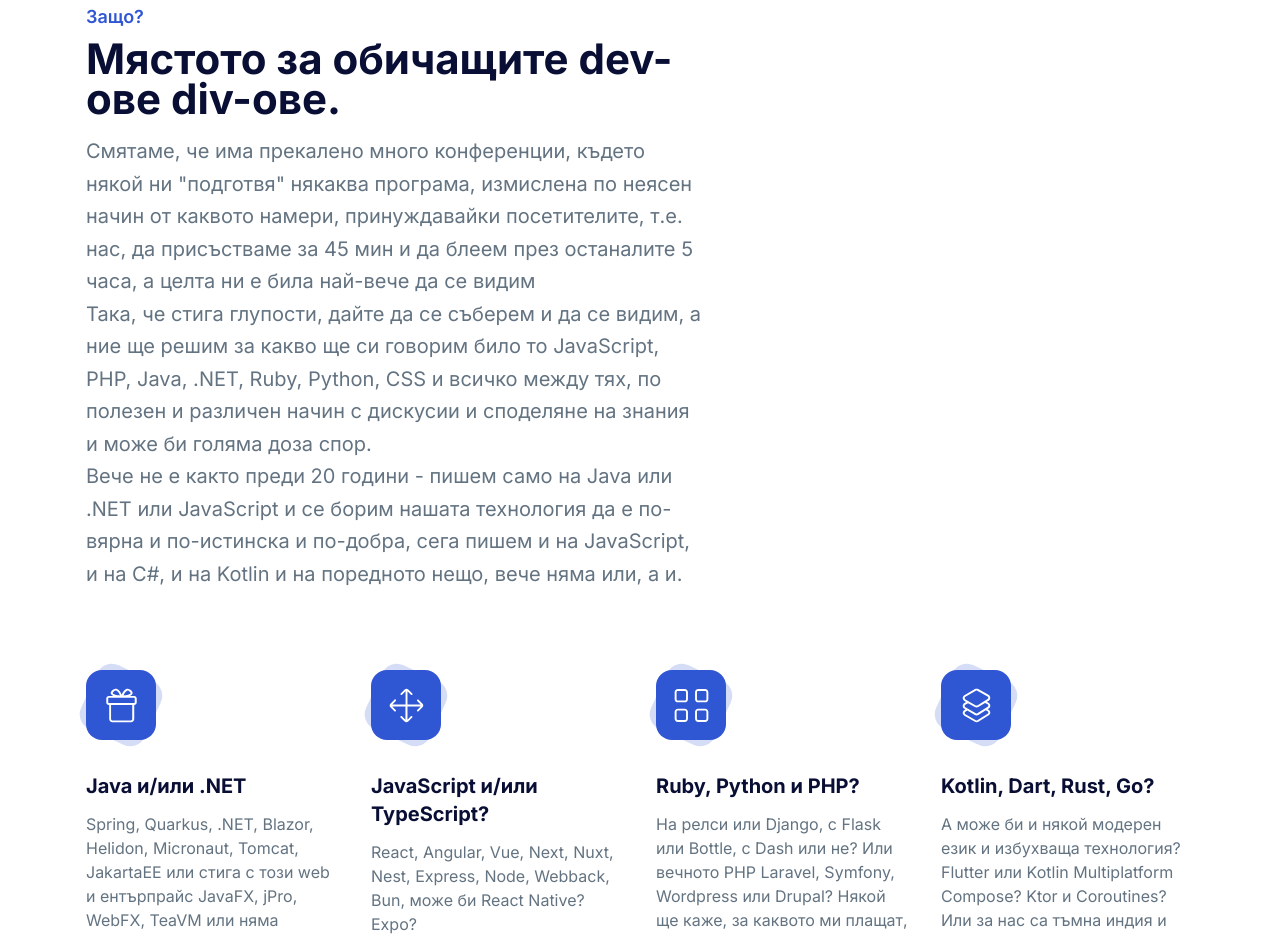
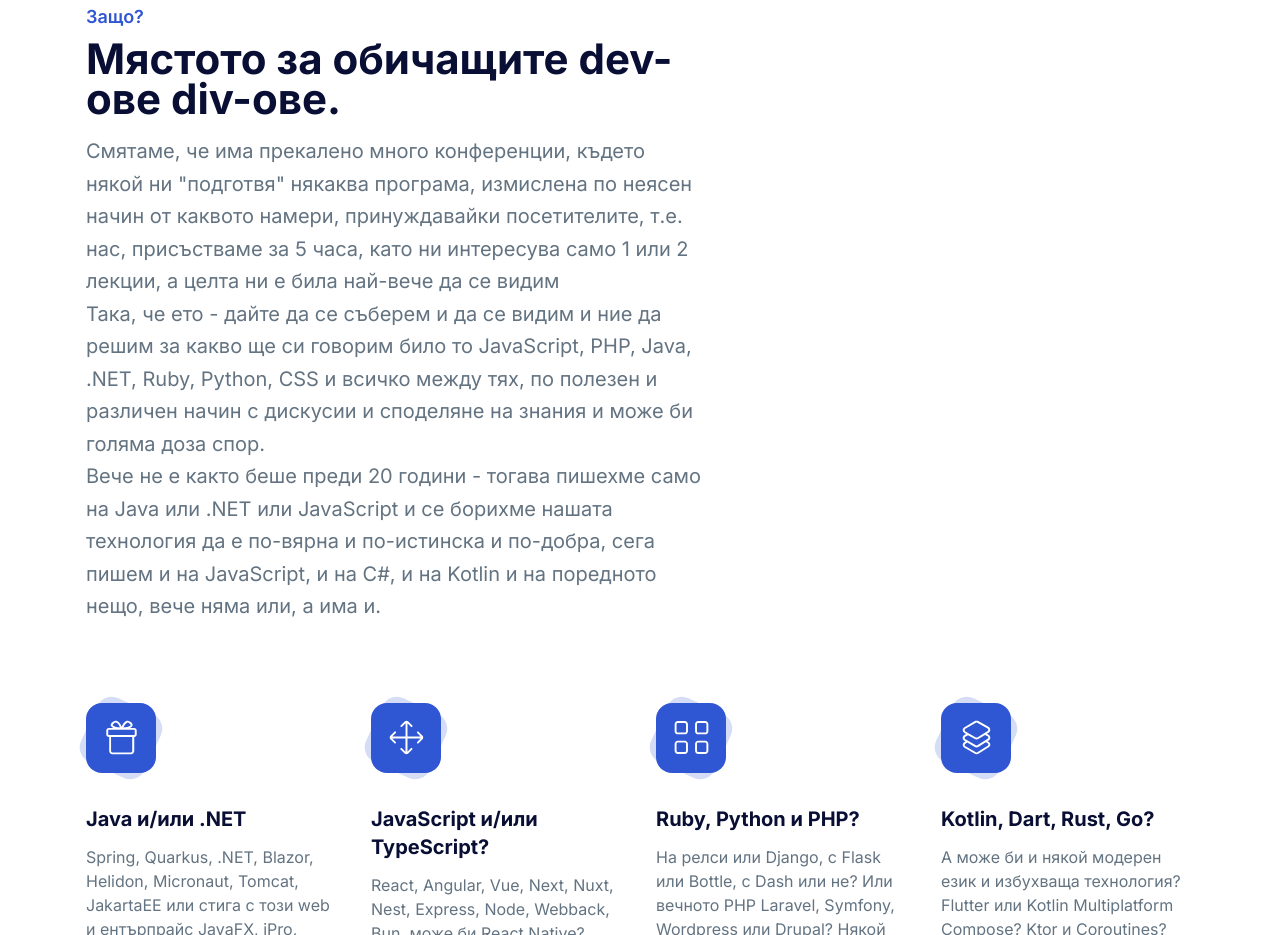
Before and after one commit to plovdivdev/plovdivdev.github.io, a website: page index.html in a window 1280 px wide. Shown: the part 1172-2107 px from the top of the page. Drawn offline with Linux system fonts and the light colour scheme.

Commit message:
refining text for clarity and flow in index.html

```diff
--- a/index.html
+++ b/index.html
@@ -1060,12 +1060,11 @@
                   text-body-color
                 ">
               Смятаме, че има прекалено много конференции, където някой ни "подготвя" някаква програма, измислена по
-              неясен начин от каквото намери, принуждавайки посетителите, т.е. нас, да присъстваме за 45 мин и да блеем
-              през останалите 5 часа, а целта ни е била най-вече да се видим <br /> Така, че стига глупости, дайте да се
-              съберем и да се видим, а ние ще решим за какво ще си говорим било то JavaScript, PHP, Java, .NET, Ruby,
+              неясен начин от каквото намери, принуждавайки посетителите, т.е. нас, присъстваме за 5 часа, като ни интересува само 1 или 2 лекции, а целта ни е била най-вече да се видим <br />
+              Така, че ето - дайте да се съберем и да се видим и ние да решим за какво ще си говорим било то JavaScript, PHP, Java, .NET, Ruby,
               Python, CSS и всичко между тях, по полезен и различен начин с дискусии и споделяне на знания и може би
               голяма доза спор. <br/>
-              Вече не е както преди 20 години - пишем само на Java или .NET или JavaScript и се борим нашата технология да е по-вярна и по-истинска и по-добра, сега пишем и на JavaScript, и на C#, и на Kotlin и на поредното нещо, вече няма или, а и.
+              Вече не е както беше преди 20 години - тогава пишехме само на Java или .NET или JavaScript и се борихме нашата технология да е по-вярна и по-истинска и по-добра, сега пишем и на JavaScript, и на C#, и на Kotlin и на поредното нещо, вече няма или, а има и.
             </p>
           </div>
         </div>
```
